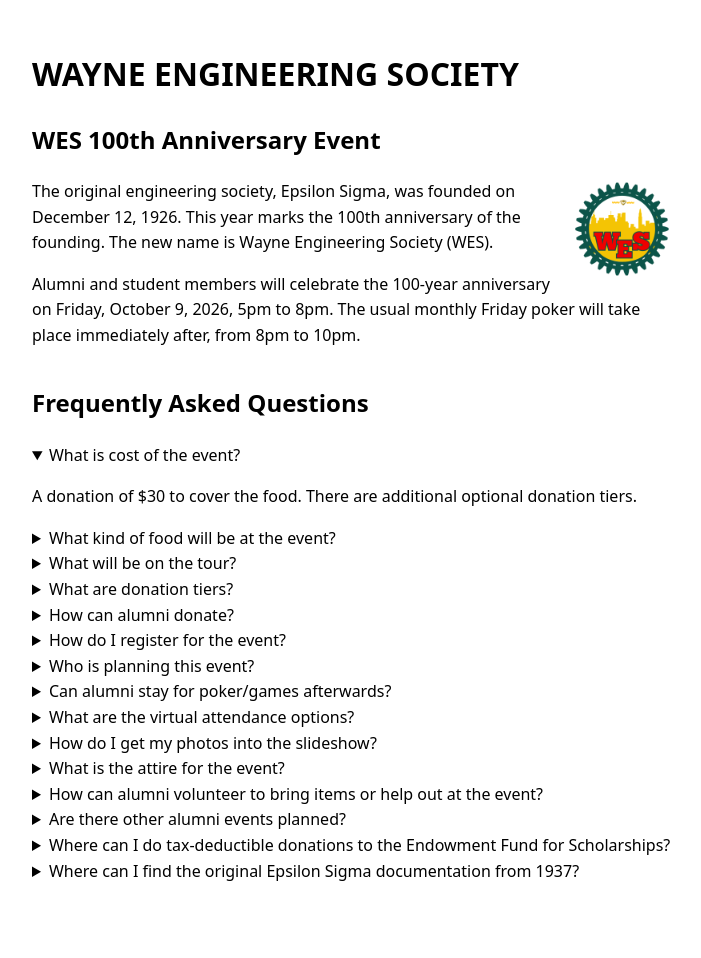
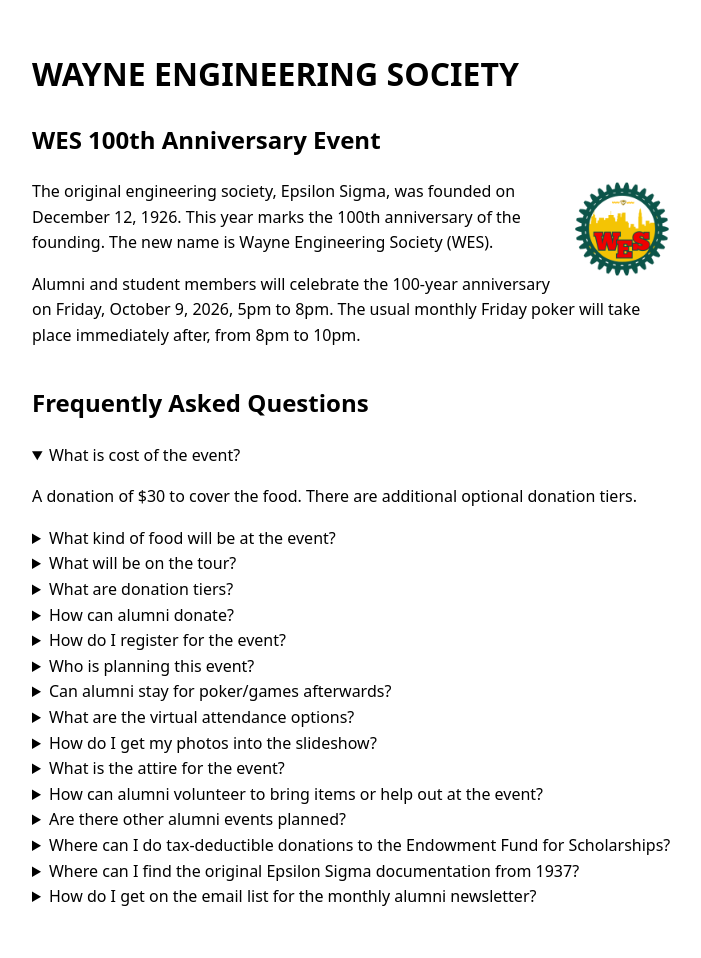
Before and after one commit to mciechanumich/WES100, a Jekyll site: the page built from docs/index.html, in a window 1280 px wide. Shown: the whole page, without its empty margins (288-989 px from the left). Built offline with Jekyll 4.4.1, drawn with Linux system fonts in a browser that asks for light colours; before the commit the page ends 932 px from its top, so only the background shows below that.

Commit message:
feat: faq alumni newsletter dues

```diff
--- a/docs/index.html
+++ b/docs/index.html
@@ -162,6 +162,13 @@
     </div>
   </details>
 
+  <details class="faq-item">
+    <summary class="faq-question">How do I get on the email list for the monthly alumni newsletter?</summary>
+    <div class="faq-answer">
+      <p>Pay your dues. Pay to Bryan.
+      </p>
+    </div>
+  </details>
 
 
 </section>
```
